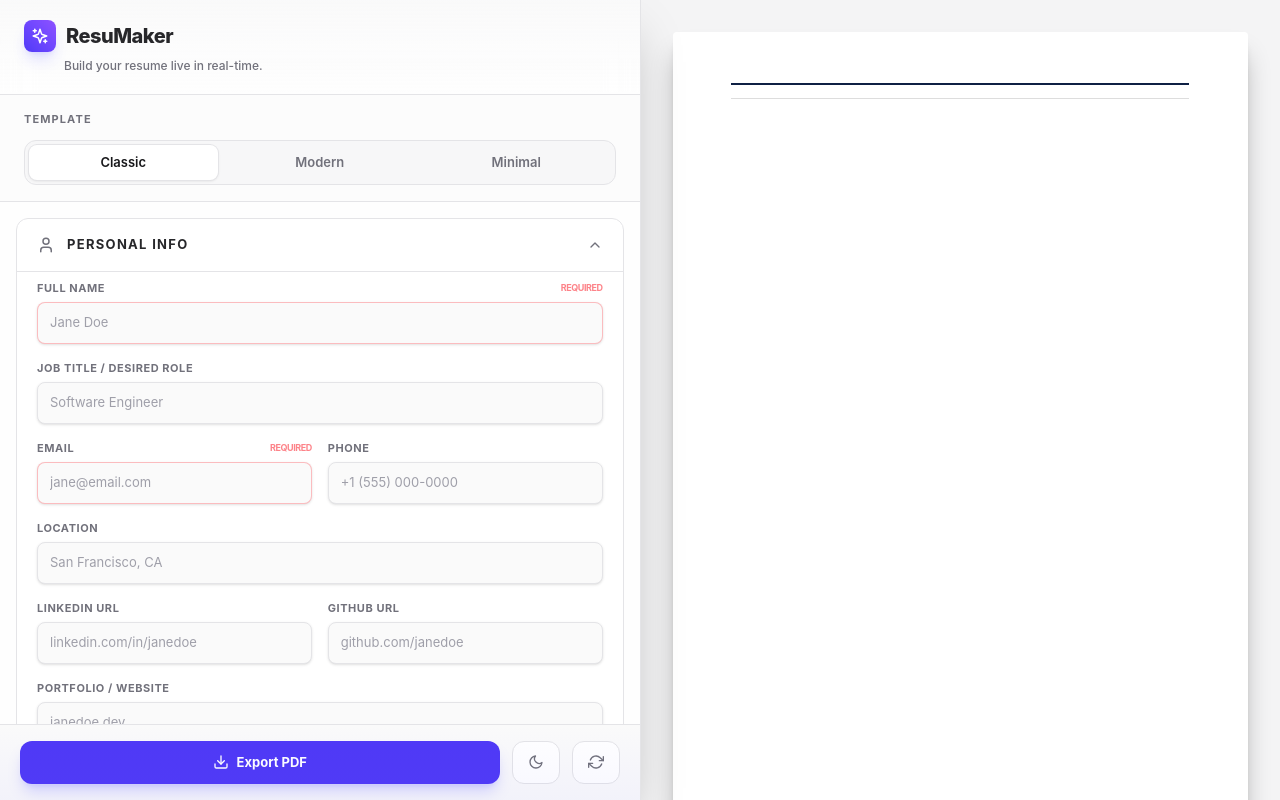
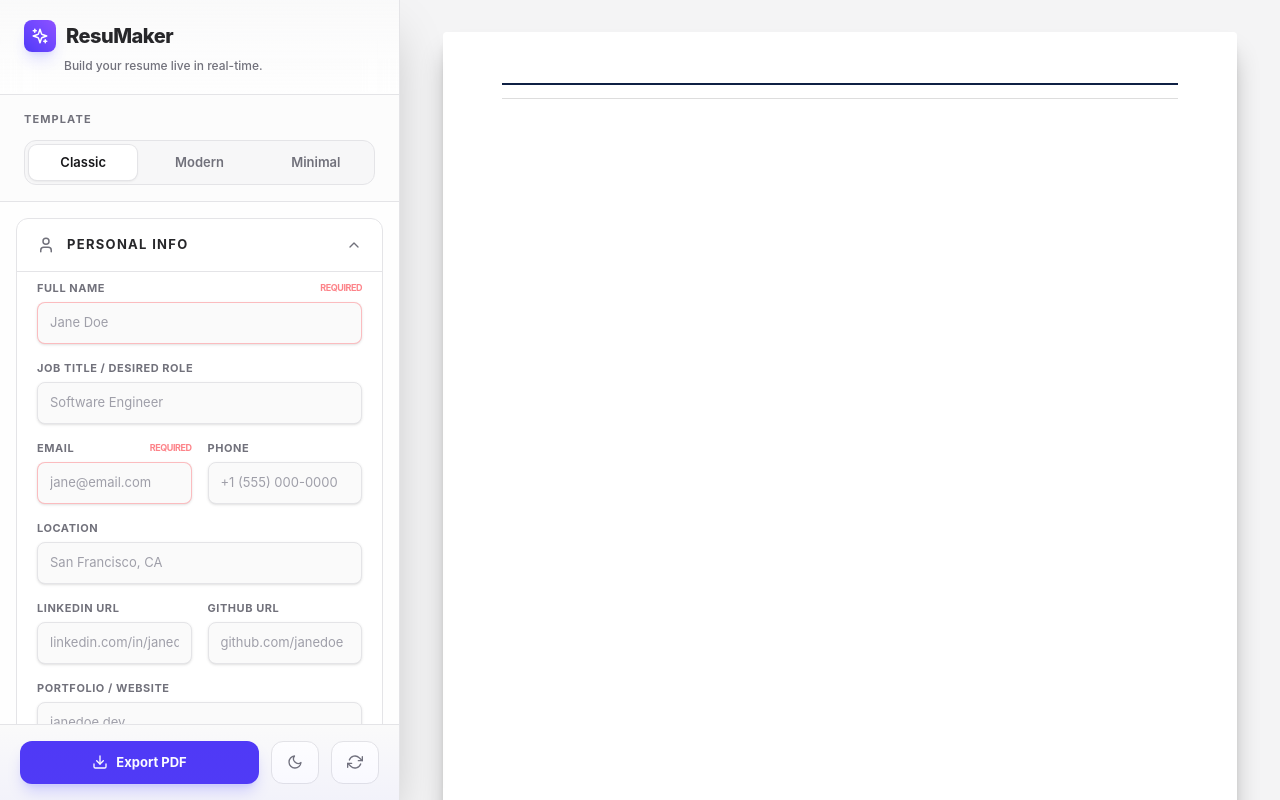
Before and after one commit to RaileySawada/ResuMaker, a React (Vite) app: page / in a window 1280 px wide. Built offline with nearby package versions, Linux system fonts and the light colour scheme.

Commit message:
Changes to be committed: 	modified:   src/App.tsx

```diff
--- a/src/App.tsx
+++ b/src/App.tsx
@@ -107,7 +107,7 @@ export default function App() {
     <div className={`${isDarkMode ? "dark" : ""} h-full`}>
       <div className="flex h-full min-h-full bg-zinc-50 dark:bg-zinc-950 text-zinc-900 dark:text-zinc-200 overflow-hidden font-sans selection:bg-indigo-500/30 flex-col lg:flex-row relative">
         {/* ── Left Panel: Editor ── */}
-        <aside className={`w-full lg:w-[400px] lg:flex-shrink-0 flex-1 min-h-0 flex flex-col border-r border-zinc-200 dark:border-zinc-800/60 bg-white/80 dark:bg-zinc-950/80 backdrop-blur-xl relative z-20 shadow-2xl print:hidden ${view === "edit" ? "flex" : "hidden lg:flex"}`}>
+        <aside className={`w-full lg:w-[400px] lg:flex-none lg:flex-shrink-0 flex-1 min-h-0 flex flex-col border-r border-zinc-200 dark:border-zinc-800/60 bg-white/80 dark:bg-zinc-950/80 backdrop-blur-xl relative z-20 shadow-2xl print:hidden ${view === "edit" ? "flex" : "hidden lg:flex"}`}>
           {/* Header */}
           <div className="px-6 py-5 border-b border-zinc-200 dark:border-zinc-800/60 bg-gradient-to-b from-zinc-100/50 dark:from-zinc-900/50 to-transparent">
             <div className="flex items-center gap-2.5 mb-1.5">
```
